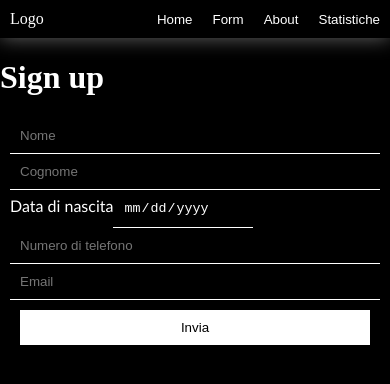
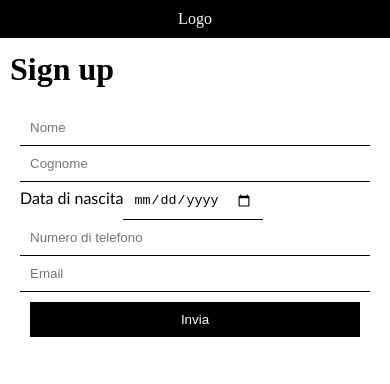
Before and after one commit to HypedMike/Olimpiadi2023, a Next.js app in the folder website/: page /signup in a window 390 px wide. Shown: the top 384 px of the page. Built offline with nearby package versions, Linux system fonts and the light colour scheme.

Commit message:
some ui fix

```diff
--- a/website/src/pages/signup/index.tsx
+++ b/website/src/pages/signup/index.tsx
@@ -48,11 +48,8 @@ export default function Signup(){
     }
 
     return (
-        <div>
+        <div className={style.body}>
             <h1>Sign up</h1>
-            <div>
-
-            </div>
             <div className={style.form}>
                 <input value={user.name} onChange={(e) => {setUser({...user, name: e.target.value})}} placeholder="Nome"/>
                 <input value={user.surname} onChange={(e) => {setUser({...user, surname: e.target.value})}} placeholder="Cognome"/>
--- a/website/src/shared/navbar.tsx
+++ b/website/src/shared/navbar.tsx
@@ -1,15 +1,33 @@
+import { useEffect, useState } from "react";
 import style from "../styles/navbar.module.css";
 
 export default function Navbar(){
+
+    const [vis, setVis] = useState(true);
+
+    useEffect(() => {
+        if(window.innerWidth < 800){
+            setVis(false);
+        }else{
+            console.log(window.innerWidth)
+        }
+    }, [])
+
     return (
         <nav className={style.navbar}>
-            <div className={style.logo}>Logo</div>
+            <div className={style.logo} onClick={() => {
+                if(window.innerWidth < 800){
+                    setVis(!vis)
+                }
+            }}>Logo</div>
+            {
+            vis &&
             <div className={style.buttons}>
                 <button onClick={() => {window.location.href = "/"}}>Home</button>
                 <button onClick={() => {window.location.href = "/signup"}}>Form</button>
                 <button onClick={() => {window.location.href = "/about"}}>About</button>
                 <button onClick={() => {window.location.href = "/stats"}}>Statistiche</button>
-            </div>
+            </div>}
         </nav>
     )
 }
--- a/website/src/styles/Home.module.css
+++ b/website/src/styles/Home.module.css
@@ -1,3 +1,7 @@
+.body{
+  height: 100vh;
+}
+
 .header{
   text-align: center;
   padding: 30px;
@@ -7,6 +11,7 @@
   justify-content: center;
   display: flex;
   font-family:'Franklin Gothic Medium', 'Arial Narrow', Arial, sans-serif;
+  animation: lightsUp 5s forwards;
 }
 
 .header h2{
@@ -14,16 +19,48 @@
 }
 
 .header div a{
-  border: solid white 1px;
+  border: solid black 1px;
+  width: 50px;
   padding: 10px;
   background-color: transparent;
   color: white;
   text-decoration: none;
   font-size: 18px;
+  animation: lightsUp 5s forwards;
 }
 
 .header div a:hover{
   cursor: pointer;
-  background-color: white;
-  color: black;
+  background-color: black;
+  color: white;
 }
+
+.hoverimage{
+  position: absolute;
+  left: 0px;
+  width: 100vw;
+  animation: landing 5s forwards;
+}
+
+@keyframes lightsUp {
+  0%{background-color: black; color: white;}
+  100%{background-color: white; color: black;}
+}
+
+@keyframes landing {
+  0% {top: 0px; width: 2000px;}
+  100%{top: 800px;}
+}
+
+
+@media only screen and (max-width: 800px) {
+
+  .header h2{
+    line-height: 50px;
+  }
+
+  .hoverimage{
+    width: 100vh;
+    left: -300px;
+  }
+}
--- a/website/src/styles/globals.css
+++ b/website/src/styles/globals.css
@@ -1,8 +1,9 @@
-html{
-    background-color: black;
-    color: white;
+body{
+    margin: 0px;
+    padding: 0px;
 }
 
-body{
+html{
     margin: 0px;
+    padding: 0px;
 }
--- a/website/src/styles/navbar.module.css
+++ b/website/src/styles/navbar.module.css
@@ -1,7 +1,9 @@
 .navbar{
-    position: relative;
+    position: fixed;
     top: 0px;
-    width: 100%;
+    left: 0px;
+    top: 0px;
+    width: 100vw;
     display: grid;
     grid-template-columns: 10% auto;
     justify-content: space-between;
@@ -35,3 +37,18 @@
     background-color: white;
     color: black;
 }
+
+@media only screen and (max-width: 800px) {
+
+    .navbar{
+        grid-template-columns: auto;
+        justify-content: center;
+        align-items: center;
+        text-align: center;
+    }
+
+    .buttons{
+        display: flex;
+        flex-direction: column;
+    }
+}
--- a/website/src/styles/signup.module.css
+++ b/website/src/styles/signup.module.css
@@ -1,3 +1,11 @@
+.body{
+    background-color: white;
+    color: black;
+    min-height: 100vh;
+    padding: 10px;
+    margin-top: 20px;
+}
+
 .form{
     display: flex;
     flex-direction: column;
@@ -8,13 +16,14 @@
 .form input{
     background-color: transparent;
     border: none;
-    border-bottom: solid white 1px;
+    border-bottom: solid black 1px;
     padding: 10px;
-    color: white;
+    color: black;
 }
 
 .form button{
-    background-color: white;
+    background-color: black;
+    color: white;
     margin: 10px;
     padding: 10px;
     border: none;
@@ -24,7 +33,7 @@
 }
 
 .underageform{
-    border: solid 1px white;
+    border: solid 1px black;
     padding: 20px;
     margin: 10px;
     border-radius: 20px;
@@ -37,7 +46,7 @@
     }
 
     .underageform{
-        border: solid 1px white;
+        border: solid 1px black;
         padding: 20px;
         margin: 10px;
         border-radius: 20px;
```
Also changed, not shown: website/src/pages/index.tsx (+4 -3 lines), website/public/img/DSC02549.jpg (added), 1 other file (tests, documents, lock files or other folders).
